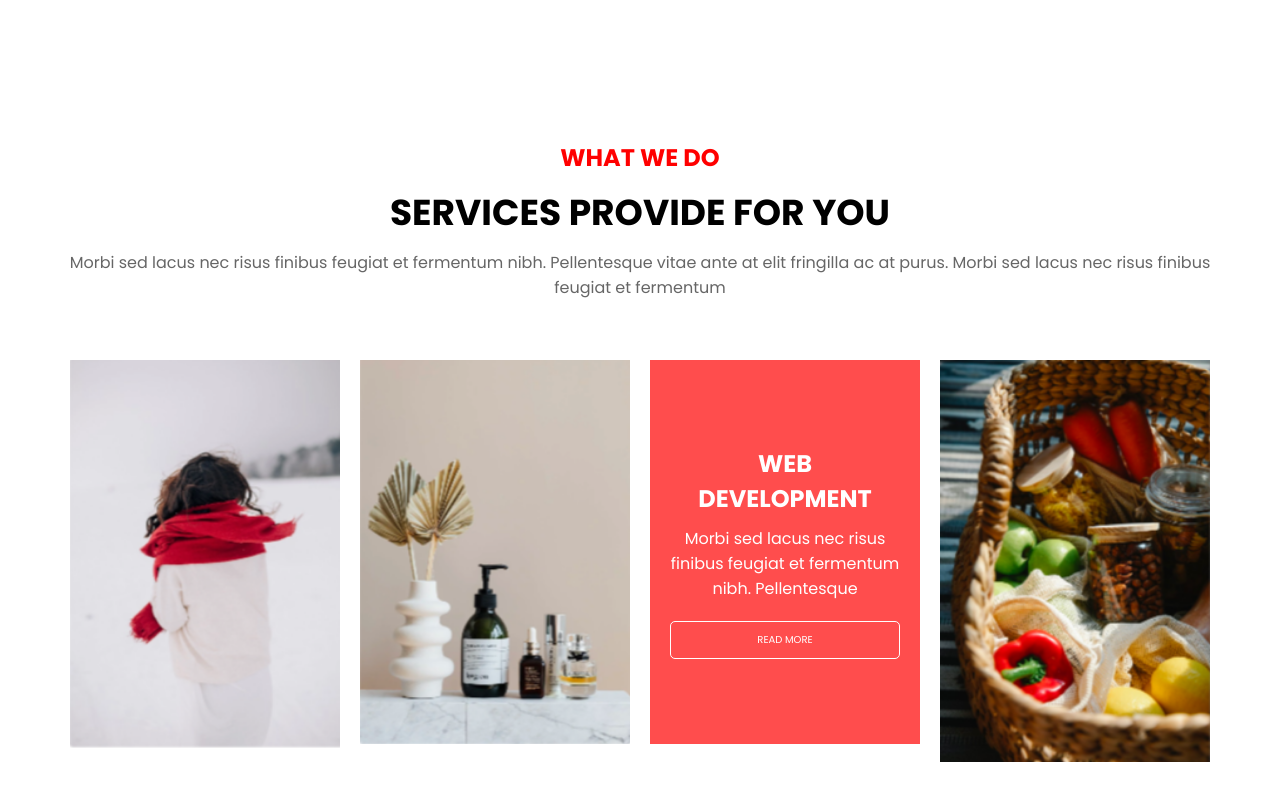
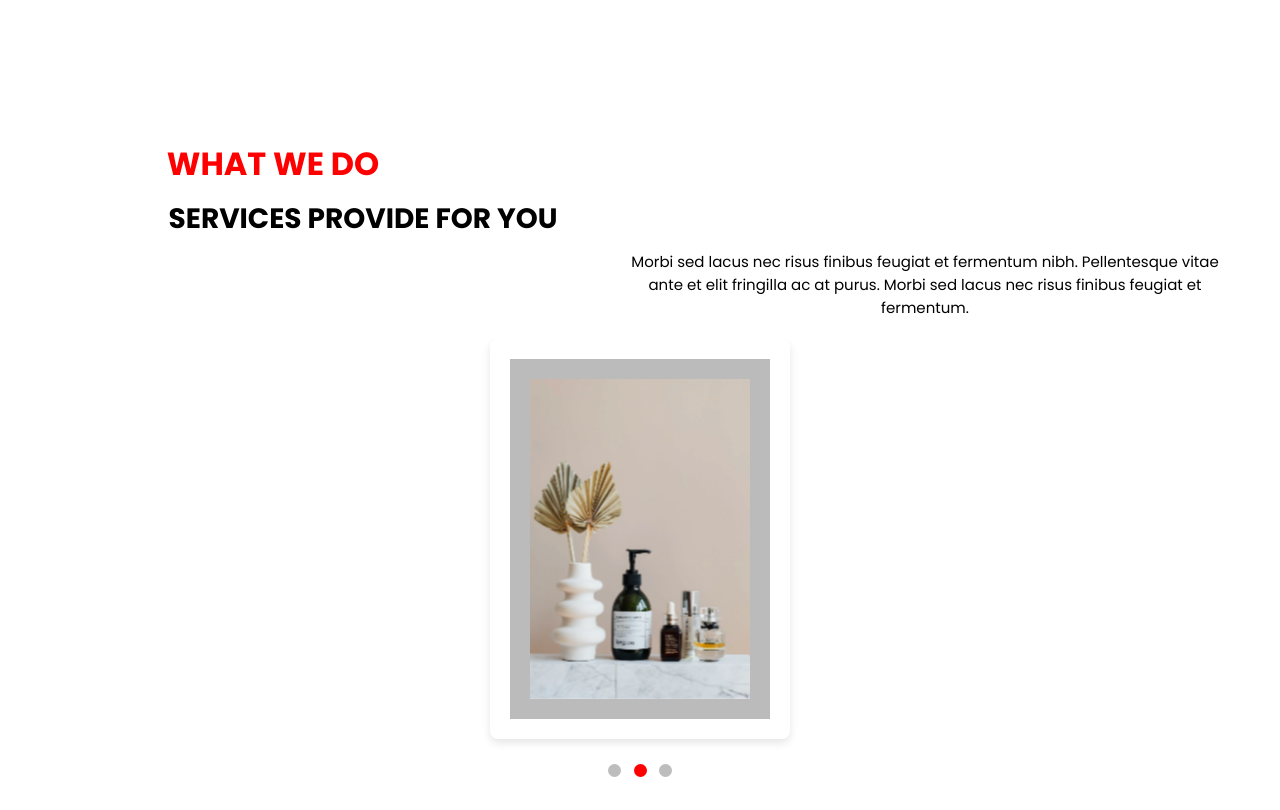
Before and after one commit to prakharsingh-74/Fyle-assignment, a plain HTML site: page index.html in a window 1280 px wide. Shown: the part 680-1490 px from the top of the page. Drawn offline with Linux system fonts and the light colour scheme.

Commit message:
what we do section updation

```diff
--- a/app.js
+++ b/app.js
@@ -1,3 +1,32 @@
+let slideIndex = 0;
+showSlides();
+
+function currentSlide(n) {
+    slideIndex = n - 1; // Adjust slideIndex to be zero-based
+    showSlides();
+}
+
+function showSlides() {
+    let i;
+    let slides = document.getElementsByClassName("card");
+    let dots = document.getElementsByClassName("dot");
+    for (i = 0; i < slides.length; i++) {
+        slides[i].style.display = "none";
+    }
+    slideIndex++;
+    if (slideIndex > slides.length) {slideIndex = 1}
+    for (i = 0; i < dots.length; i++) {
+        dots[i].className = dots[i].className.replace(" active", "");
+    }
+    slides[slideIndex - 1].style.display = "block";
+    dots[slideIndex - 1].className += " active";
+    setTimeout(showSlides, 3000); // Change slide every 3 seconds
+}
+
+
+
+
+
 document.addEventListener('DOMContentLoaded', function() {
     const textItems = document.querySelectorAll('.text-item');
     const mainImage = document.getElementById('main-image');
--- a/index.html
+++ b/index.html
@@ -23,33 +23,68 @@
 
 
 
-<section>
-    <div class="container">
-        <div class="header">
-            <h2>WHAT WE DO</h2>
-            <h1>SERVICES PROVIDE FOR YOU</h1>
-            <p>Morbi sed lacus nec risus finibus feugiat et fermentum nibh. Pellentesque vitae ante at elit fringilla ac at purus. Morbi sed lacus nec risus finibus feugiat et fermentum</p>
+    <section class="services">
+        <div class="container">
+            <div class="left-section">
+                <h2>WHAT WE DO</h2>
+                <h3>SERVICES PROVIDE FOR YOU</h3>
+            </div>
+            <div class="right-section">
+                <p>Morbi sed lacus nec risus finibus feugiat et fermentum nibh. Pellentesque vitae ante et elit fringilla ac at purus. Morbi sed lacus nec risus finibus feugiat et fermentum.</p>
+            </div>
         </div>
-        <div class="services">
-            <div class="service">
-                <img src="./assets/image1.PNG" alt="Service 1">
-            </div>
-            <div class="service">
-                <img src="./assets/image2.PNG" alt="Service 2">
-            </div>
-            <div class="service">
-                <div class="service-content">
-                    <h3>WEB DEVELOPMENT</h3>
-                    <p>Morbi sed lacus nec risus finibus feugiat et fermentum nibh. Pellentesque</p>
-                    <a href="#">READ MORE</a>
+        <div class="slider">
+            <div class="cards">
+                <div class="card">
+                    <div class="card-inner">
+                        <div class="card-front">
+                            <img src="./assets/image1.PNG" alt="Image 1">
+                        </div>
+                        <div class="card-back">
+                            <div class="card-content">
+                                <h4>WEB DEVELOPMENT</h4>
+                                <p>Morbi sed lacus nec risus finibus feugiat et fermentum nibh. Pellentesque vitae ante et elit fringilla ac at purus.</p>
+                                <a href="https://www.fylehq.com/" target="_blank" class="read-more">READ MORE</a>
+                            </div>
+                        </div>
+                    </div>
+                </div>
+                <div class="card">
+                    <div class="card-inner">
+                        <div class="card-front">
+                            <img src="./assets/image2.PNG" alt="Image 2">
+                        </div>
+                        <div class="card-back">
+                            <div class="card-content">
+                                <h4>WEB DEVELOPMENT</h4>
+                                <p>Morbi sed lacus nec risus finibus feugiat et fermentum nibh. Pellentesque vitae ante et elit fringilla ac at purus.</p>
+                                <a href="https://www.fylehq.com/" target="_blank" class="read-more">READ MORE</a>
+                            </div>
+                        </div>
+                    </div>
+                </div>
+                <div class="card">
+                    <div class="card-inner">
+                        <div class="card-front">
+                            <img src="./assets/image3.PNG" alt="Image 3">
+                        </div>
+                        <div class="card-back">
+                            <div class="card-content">
+                                <h4>WEB DEVELOPMENT</h4>
+                                <p>Morbi sed lacus nec risus finibus feugiat et fermentum nibh. Pellentesque vitae ante et elit fringilla ac at purus.</p>
+                                <a href="https://www.fylehq.com/" target="_blank" class="read-more">READ MORE</a>
+                            </div>
+                        </div>
+                    </div>
                 </div>
             </div>
-            <div class="service">
-                <img src="./assets/image4.PNG" alt="Service 3">
+            <div class="dots">
+                <span class="dot" onclick="currentSlide(1)"></span>
+                <span class="dot" onclick="currentSlide(2)"></span>
+                <span class="dot" onclick="currentSlide(3)"></span>
             </div>
         </div>
-    </div>
-</section>
+    </section>
 
 
 
@@ -96,22 +131,22 @@
         <h2 class="title">EXPERTS GROWTS</h2>
         <h1 class="subtitle">OUR COMPANY GROWTH</h1>
         <div class="cards">
-            <div class="card">
+            <div class="card3">
                 <div class="icon">❤️</div>
                 <div class="number">199 +</div>
                 <div class="label">Staticfied Customers</div>
             </div>
-            <div class="card">
+            <div class="card3">
                 <div class="icon">⏰</div>
                 <div class="number">1591 +</div>
                 <div class="label">Days Of Operation</div>
             </div>
-            <div class="card">
+            <div class="card3">
                 <div class="icon">✔️</div>
                 <div class="number">283 +</div>
                 <div class="label">Complete Project</div>
             </div>
-            <div class="card">
+            <div class="card3">
                 <div class="icon">🏆</div>
                 <div class="number">75 +</div>
                 <div class="label">Win Awards</div>
--- a/style.css
+++ b/style.css
@@ -104,56 +104,148 @@ body {
     color: #666;
 }
 
-.services {
-    display: flex;
-    justify-content: space-between;
-    flex-wrap: wrap;
+
+.left-section {
+    max-width: 60%;
 }
 
-.service {
-    flex: 1 1 22%;
-    margin: 10px;
+.left-section h2 {
+    color: #f00;
+    margin-right: 270px;
+    font-size: 32px;
 }
 
-.service img {
-    width: 100%;
-    height: auto;
-    display: block;
+.left-section h3 {
+    margin: 10px;
+    margin-right: 100px;
+    font-size: 28px;
 }
 
-.service-content {
-    background-color: #ff4d4d;
+.left-section p {
+    margin-top: 20px;
+    font-size: 16px;
+}
+
+.right-section {
+    padding-left: 570px;
+}
+
+.left-section p, .right-section p {
+    font-size: 15px;
+}
+
+.slider {
+    position: relative;
+    max-width: 900px;
+    margin: auto;
+    overflow: hidden;
+    flex-grow: 1;
+}
+
+.cards {
+    display: flex;
+    transition: transform 0.6s ease-in-out;
+}
+
+.card {
+    min-width: 300px; /* Width of each card */
+    height: 400px; /* Height of each card */
+    perspective: 1000px;
+    flex-shrink: 0;
+}
+
+.card-inner {
+    width: 100%;
+    height: 100%;
+    transition: transform 0.6s;
+    transform-style: preserve-3d;
+    position: relative;
+}
+
+.card:hover .card-inner {
+    transform: rotateY(180deg);
+}
+
+.card-front, .card-back {
+    backface-visibility: hidden;
+    position: absolute;
+    top: 0;
+    left: 0;
+    width: 100%;
+    height: 100%;
+    display: flex;
+    justify-content: center;
+    align-items: center;
     color: white;
+    text-align: center;
     padding: 20px;
-    text-align: center;
-    height: 384px; /* Set the desired height here */
+    box-sizing: border-box;
+}
+
+.card-front {
+    background-color: #bbb;
+}
+
+.card-front img {
+    width: 100%;
+    height: 100%;
+    object-fit: cover;
+}
+
+.card-back {
+    background-color: #f00;
+    transform: rotateY(180deg);
     display: flex;
     flex-direction: column;
     justify-content: center;
+    align-items: center;
 }
 
-.service-content h3 {
-    font-size: 24px;
-    margin-bottom: 10px;
+.card-content {
+    color: white;
 }
 
-.service-content p {
-    font-size: 16px;
+.card-content h4 {
+    margin-bottom: 10px;
+    font-size: 24px;
+}
+
+.card-content p {
     margin-bottom: 20px;
 }
 
-.service-content a {
+.read-more {
     color: white;
     text-decoration: none;
     border: 1px solid white;
     padding: 10px 20px;
-    border-radius: 5px;
-    transition: background-color 0.3s ease;
+    transition: background-color 0.3s, color 0.3s;
 }
 
-.service-content a:hover {
+.read-more:hover {
     background-color: white;
-    color: #ff4d4d;
+    color: #f00;
+}
+
+.dots {
+    text-align: center;
+    bottom: 15px;
+    width: 100%;
+}
+
+.dot {
+    height: 13px;
+    width: 13px;
+    margin: 25px 5px;
+    background-color: #bdbdbd;
+    border-radius: 50%;
+    display: inline-block;
+    transition: background-color 0.6s ease;
+    cursor: pointer;
+}
+
+.active {
+    background-color: #f00;
 }
 
 .why-choosing-us {
```
Also changed, not shown: assets/image3.PNG, assets/image4.PNG (deleted).
